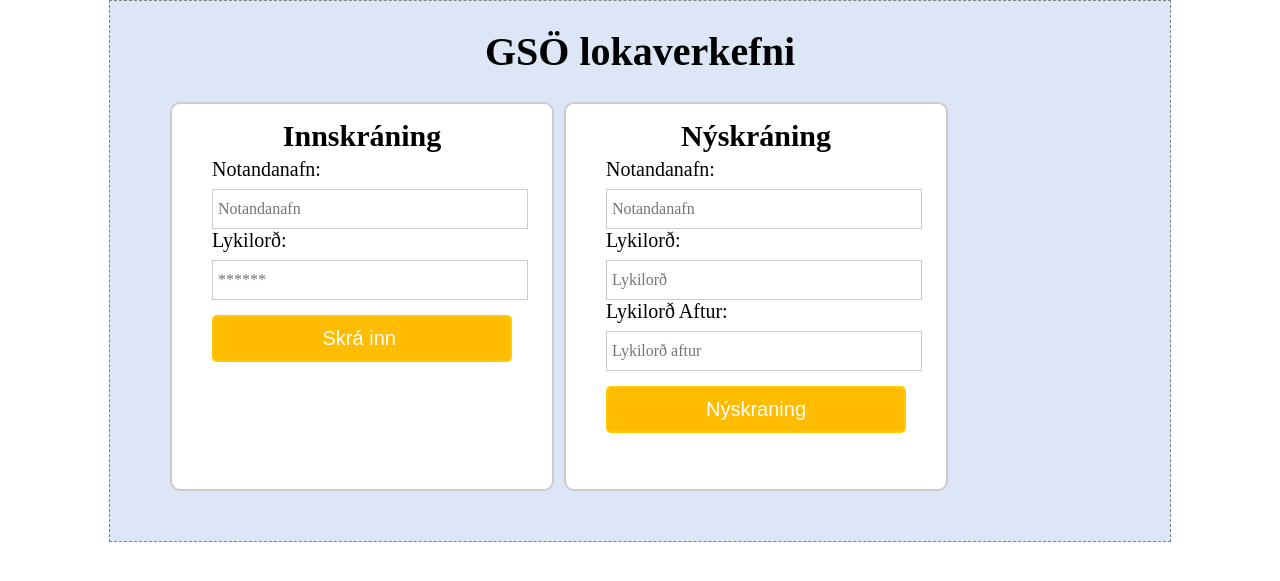
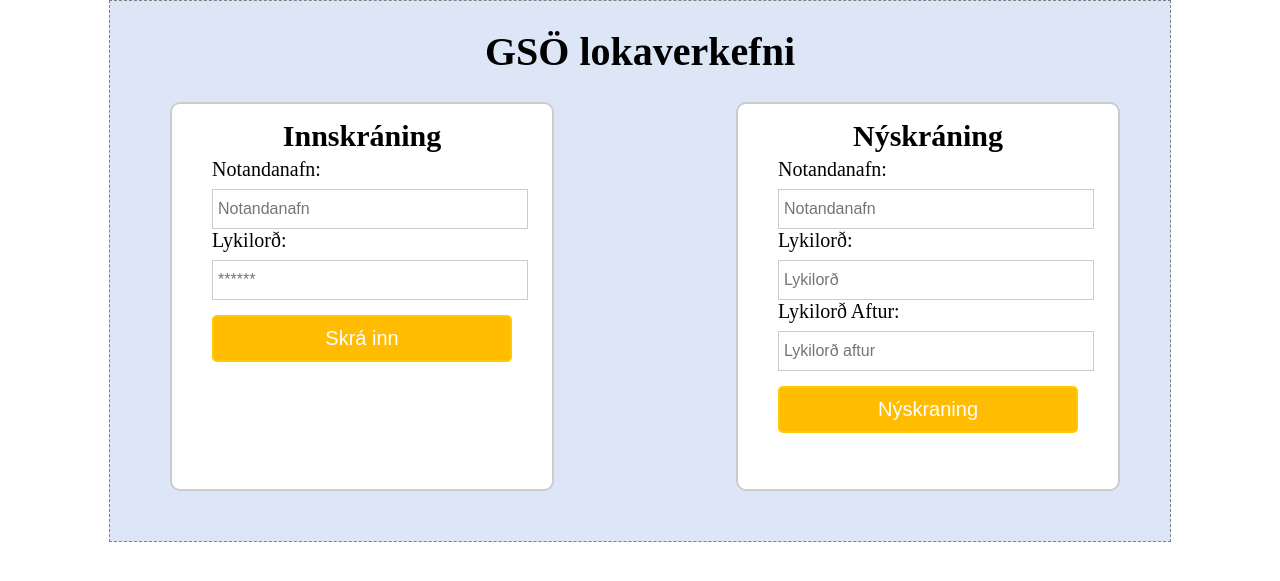
Before and after one commit to TryggviMS/Lokaverkefni-GS-, a PHP site: page / in a window 1280 px wide. Shown: the top 581 px of the page. Run offline with PHP 8.4, Linux system fonts and the light colour scheme.

Commit message:
Margt og mikið meira

```diff
--- a/includes/connection.php
+++ b/includes/connection.php
@@ -8,7 +8,4 @@ if (!$conn)
 {
     die("Connection failed: " . mysqli_connect_error());
 }
-
-
-
  ?>
--- a/index.php
+++ b/index.php
@@ -1,14 +1,9 @@
 <?php
- // Includes Login Script
-
 include('login.php');
 include('nyskraning.php');
-
 if(isset($_SESSION['login_user'])){
 header("location: profile.php");
 }
-
-
 ?>
 <!DOCTYPE html>
 <html>
@@ -18,21 +13,19 @@ header("location: profile.php");
 <meta charset="utf-8">
 </head>
 <body>
-
-
 <h1>GSÖ lokaverkefni</h1>
-		<div id="login">
+<div class="login fvinstri">
 	<h2>Innskráning</h2>
 	<form action="" method="post">
 		<label>Notandanafn:</label>
 			<input id="name" name="username" placeholder="Notandanafn" type="text">
 		<label>Lykilorð:</label>
 			<input id="password" name="password" placeholder="******" type="Password">
-					<input name="submit" type="submit" value="Skrá inn ">
+			<button name="submit">Skrá inn</button>
 		<span><?php echo $error; ?></span>
 	</form>
 </div>
-		<div id="login">
+<div class="login fhaegri">
 	<h2>Nýskráning</h2>
 	<form action="" method="post">
 		<label>Notandanafn:</label>
@@ -41,12 +34,11 @@ header("location: profile.php");
 			<input type="text" name="passi" placeholder="Lykilorð">
 		<label>Lykilorð Aftur:</label>
 			<input type="text" name="passi2" placeholder="Lykilorð aftur">
-				<input name="nyskraning" type="submit" value="Nýskraning">
+		<button name="nyskraning">Nýskraning</button>
 		<span><?php echo $error2; ?></span>
 	<div><?php echo $error3; ?></div>
 	</form>
 </div>
 <div class="clear"></div>
-
 </body>
 </html>
--- a/session.php
+++ b/session.php
@@ -8,6 +8,7 @@ $query = mysqli_query($conn, "SELECT notandi_id,username FROM login WHERE userna
 $row = mysqli_fetch_assoc($query);
 
 $notandi_session =$row['username'];
+$notandi_session = ucfirst($notandi_session);
 $notandiID_session = $row['notandi_id'];
 if(!isset($notandi_session)){
 	mysqli_close($conn); // Closing Connection
--- a/style.css
+++ b/style.css
@@ -1,4 +1,4 @@
-@import http://fonts.googleapis.com/css?family=Raleway;
+
 /*----------------------------------------------
 CSS Settings For HTML Div ExactCenter
 ------------------------------------------------*/
@@ -14,37 +14,38 @@ html {
 	background-color: white;
 }
 
-#login {
+.login {
 width:300px;
 float:left;
 border-radius:10px;
-font-family:raleway;
 border:2px solid #ccc;
 padding:10px 40px 25px;
 background-color: white;
 height: 350px;
 margin-left: 10px;
 }
-#profile {
 
-}
 #logout {
 float:right;
 padding:5px;
 border:dashed 1px gray;
 }
+
 span {
 color:red;
 }
+
 h1 {
 	text-align: center;
 }
+
 h2 {
 text-align:center;
 border-radius:10px 10px 0 0;
 margin:-10px -40px;
 padding:15px;
 }
+
 input[type=text], input[type=password] {
 width:99.5%;
 padding:10px;
@@ -52,23 +53,19 @@ margin-top:8px;
 border:1px solid #ccc;
 padding-left:5px;
 font-size:16px;
-font-family:raleway;
 }
-#del, button[type=submit] {
+
+#del, button {
 
     background-color: red;
     width: auto;
 }
-button[type=submit] {
-width:100%;
-background-color:#FFBC00;
-color:#fff;
-padding:10px;
-font-size:20px;
-cursor:pointer;
-border-radius:5px;
+#nafnlisti, button {
+    background-color: silver;
+    width: auto;
 }
-input[type=submit] {
+
+button {
 width:100%;
 background-color:#FFBC00;
 color:#fff;
@@ -80,18 +77,26 @@ border-radius:5px;
 margin-bottom:15px;
 margin-top: 15px;
 }
-
-
 a {
 text-decoration:none;
 color:#6495ed;
 }
+
 i {
 color:#6495ed;
 }
 
 .clear {
 	clear: both;
+}
+.fhaegri {
+    float: right;
+}
+.fvinstri {
+    float: left;
+}
+.still1 {
+    width: 275px;
 }
 table {
     border-collapse: collapse;
@@ -100,8 +105,9 @@ table {
 
 th, td {
     text-align: center;
-    padding: 8px;
-    width: 60px;
+    padding: 5px;
 }
 
-tr:nth-child(even){background-color: #f2f2f2}
+tr:nth-child(even){
+    background-color: #f2f2f2
+}
```
Also changed, not shown: profile.php (+52 -8 lines), select.php (added, +27 -0 lines), skraAatburd.php (+46 -0 lines). Lines whose indentation alone changed are shown as unchanged.
